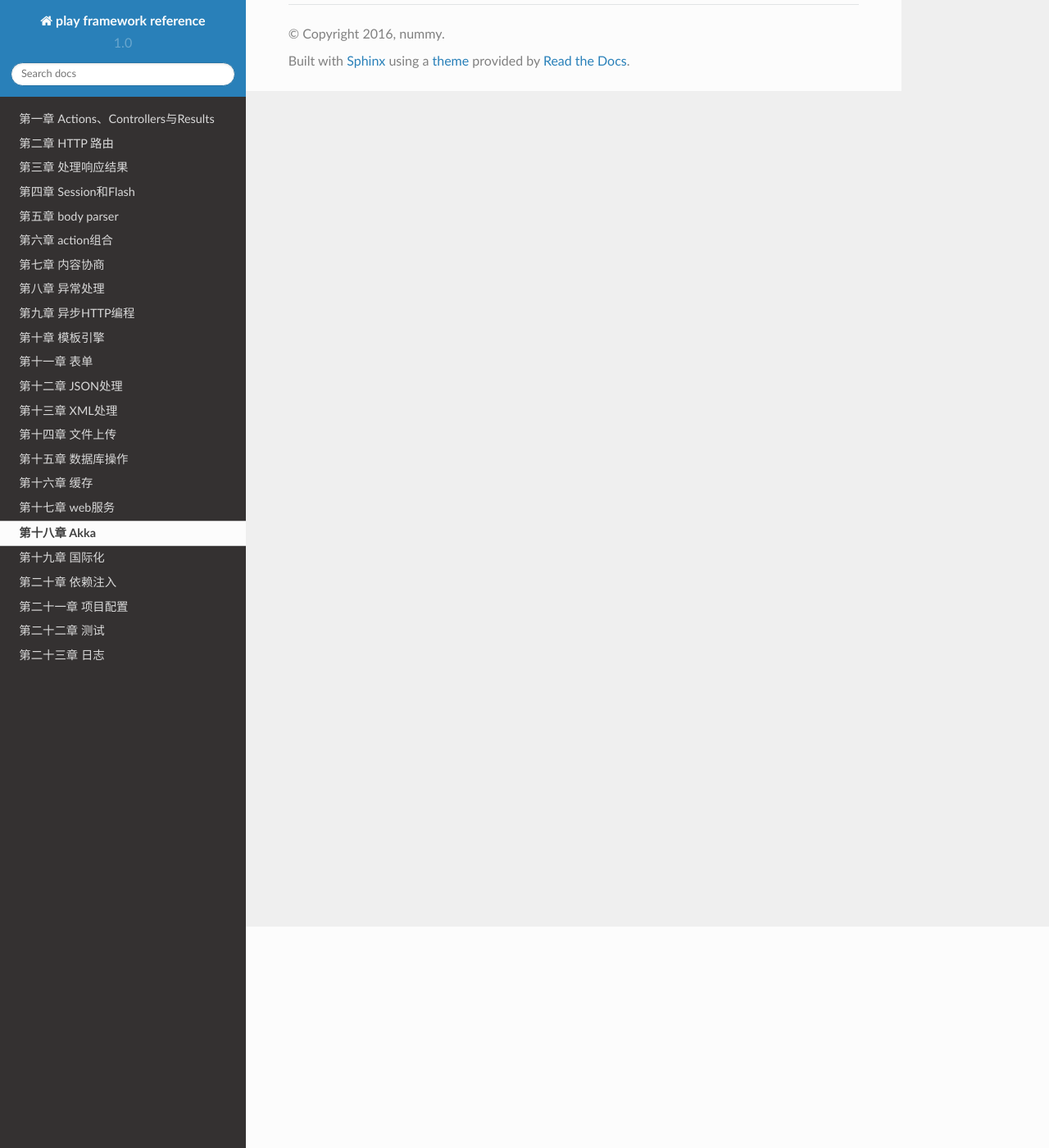
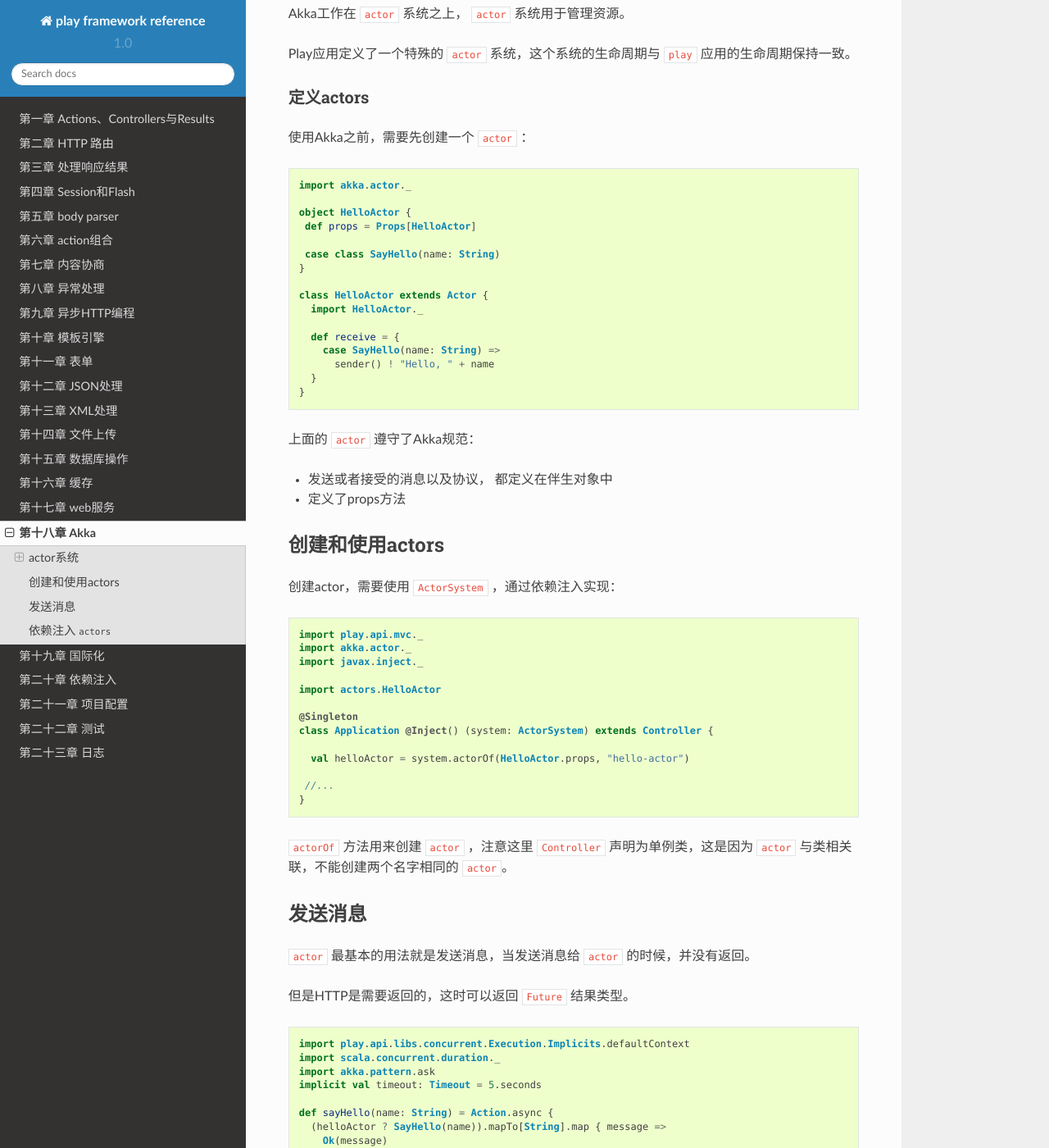
Before and after one commit to nummy/play-framework-reference, a Sphinx documentation site: the page built from source/chapter/akka.rst, in a window 1280 px wide and 1400 px high, scrolled down 270 px. Shown: the whole window at 82% size. Built offline with Sphinx 7.4.7 and the Read the Docs theme 2.0.0, drawn with Linux system fonts in a browser that asks for light colours; some of the changed text lies outside the part shown.

Commit message:
Update akka.rst

```diff
--- a/source/chapter/akka.rst
+++ b/source/chapter/akka.rst
@@ -1,4 +1,96 @@
 第十八章 Akka
 ============
 
-待续
+Akka用于构建高并发可扩展应用，它的容错性很高。
+
+actor系统
+----------
+
+Akka工作在 ``actor`` 系统之上， ``actor`` 系统用于管理资源。
+
+Play应用定义了一个特殊的 ``actor`` 系统，这个系统的生命周期与 ``play`` 应用的生命周期保持一致。
+
+定义actors
+++++++++++
+
+使用Akka之前，需要先创建一个 ``actor`` ：
+
+.. code-block:: scala
+
+  import akka.actor._
+
+  object HelloActor {
+   def props = Props[HelloActor]
+
+   case class SayHello(name: String)
+  }
+
+  class HelloActor extends Actor {
+    import HelloActor._
+
+    def receive = {
+      case SayHello(name: String) =>
+        sender() ! "Hello, " + name
+    }
+  }
+
+上面的 ``actor`` 遵守了Akka规范：
+
+- 发送或者接受的消息以及协议， 都定义在伴生对象中
+
+- 定义了props方法
+
+
+创建和使用actors
+----------------
+
+创建actor，需要使用 ``ActorSystem`` ，通过依赖注入实现：
+
+.. code-block:: scala
+
+  import play.api.mvc._
+  import akka.actor._
+  import javax.inject._
+
+  import actors.HelloActor
+
+  @Singleton
+  class Application @Inject() (system: ActorSystem) extends Controller {
+
+    val helloActor = system.actorOf(HelloActor.props, "hello-actor")
+
+   //...
+  }
+
+``actorOf`` 方法用来创建 ``actor`` ，注意这里 ``Controller`` 声明为单例类，这是因为 ``actor`` 与类相关联，不能创建两个名字相同的 ``actor``。
+
+发送消息
+--------
+
+``actor`` 最基本的用法就是发送消息，当发送消息给 ``actor`` 的时候，并没有返回。
+
+但是HTTP是需要返回的，这时可以返回 ``Future`` 结果类型。
+
+.. code-block:: scala
+
+  import play.api.libs.concurrent.Execution.Implicits.defaultContext
+  import scala.concurrent.duration._
+  import akka.pattern.ask
+  implicit val timeout: Timeout = 5.seconds
+
+  def sayHello(name: String) = Action.async {
+    (helloActor ? SayHello(name)).mapTo[String].map { message =>
+      Ok(message)
+    }
+  }
+
+需要注意的是:
+
+- 使用 ``？`` 操作符表示等待返回
+
+- 返回结果是 ``Future[Result]`` 类型
+
+- 需要声明隐式参数 ``timeout``
+
+依赖注入 ``actors``
+------------------
```
